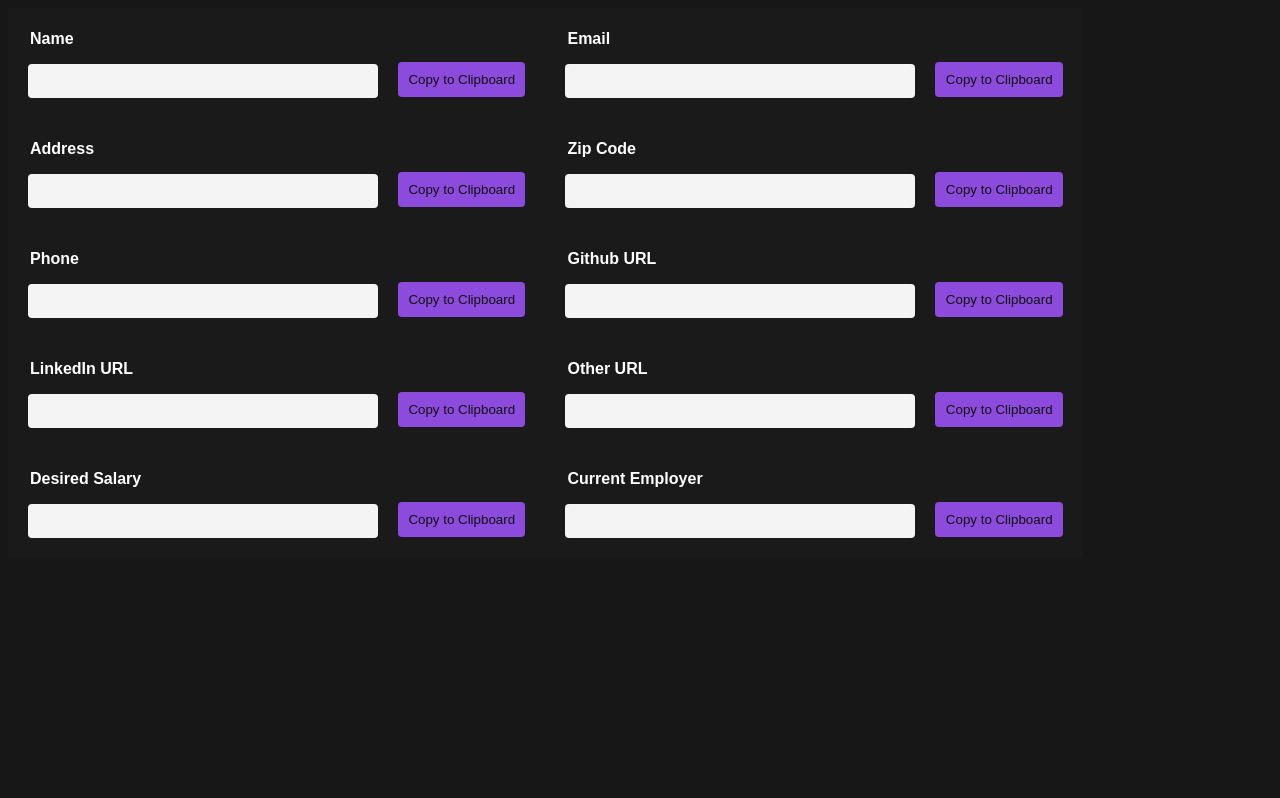
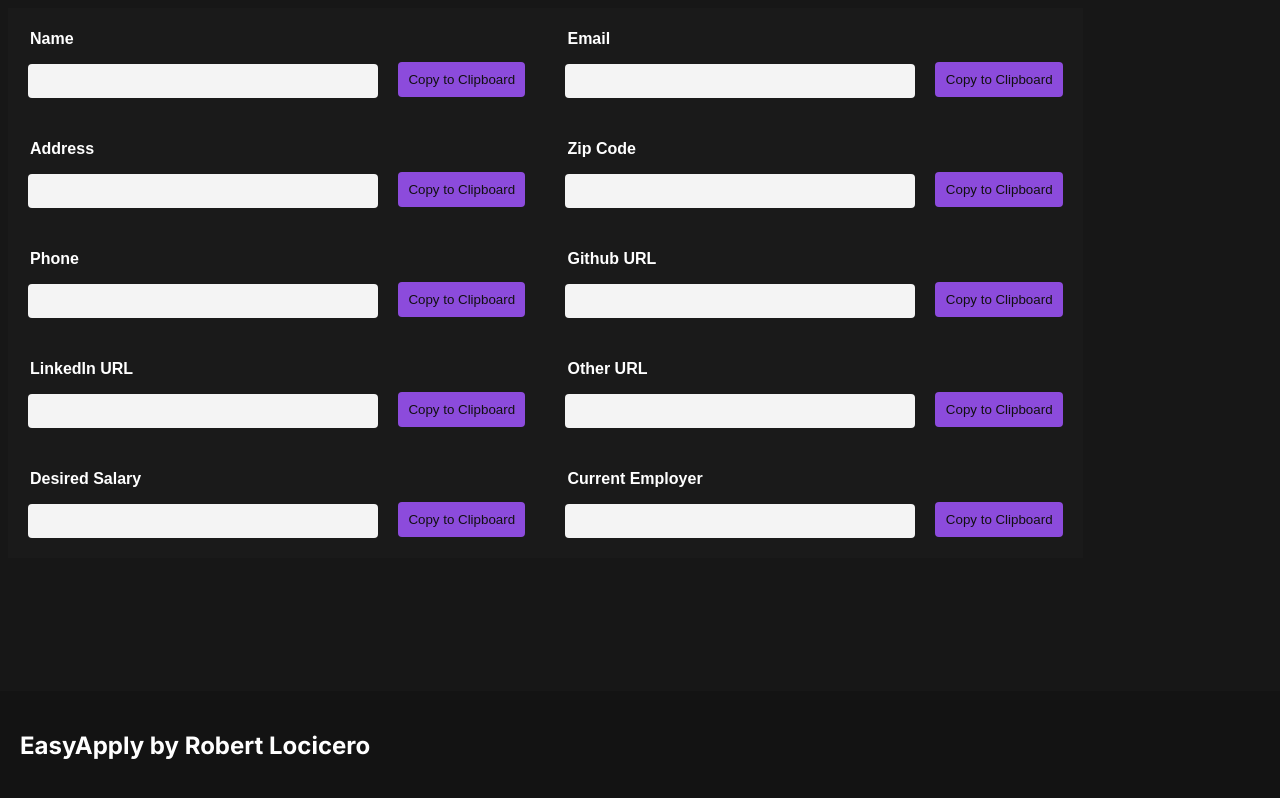
Before and after one commit to Robert-LC/EasyApply, a Next.js app in the folder easy-apply/: page / in a window 1280 px wide. Built offline with nearby package versions, Linux system fonts and the light colour scheme.

Commit message:
Create Footer

```diff
--- /dev/null
+++ b/easy-apply/src/app/components/Footer/footer.module.css
@@ -0,0 +1,11 @@
+.footer {
+    display: flex;
+    position: fixed;
+    left: 0;
+    bottom: 0;
+    width: 100%;
+    background-color: #131313;
+    color: white;
+    padding: 20px;
+    text-align: center;
+}
--- /dev/null
+++ b/easy-apply/src/app/components/Footer/footer.tsx
@@ -0,0 +1,15 @@
+"use client";
+import React from 'react';
+import styles from './footer.module.css';
+
+const Footer: React.FC = () => {
+    return (
+        <footer className={styles.footer}>
+            <div>
+                <h2>EasyApply by Robert Locicero</h2>
+            </div>
+        </footer>
+    );
+};
+
+export default Footer;
--- a/easy-apply/src/app/page.tsx
+++ b/easy-apply/src/app/page.tsx
@@ -1,11 +1,13 @@
 import React from "react";
 import styles from "./page.module.css";
 import EntriesList from "./components/EntriesList/entriesList";
+import Footer from "./components/Footer/footer";
 
 export default function Home() {
   return (
-    <main>
+    <>
       <EntriesList />
-    </main>
+      <Footer />
+    </>
   );
 }
```
